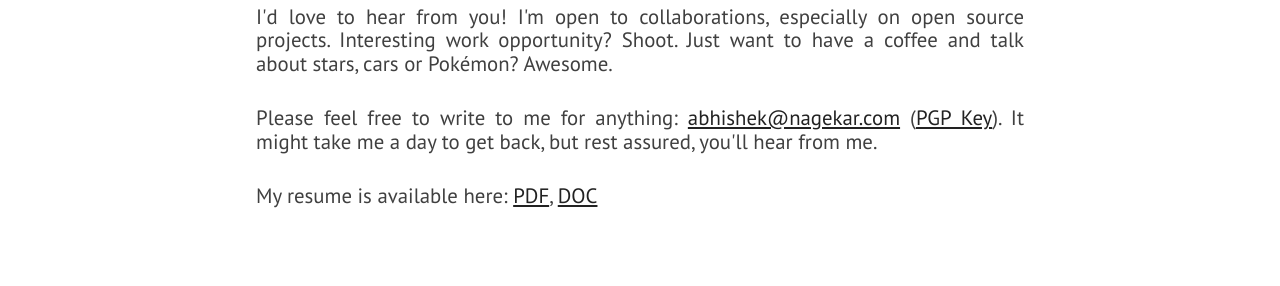
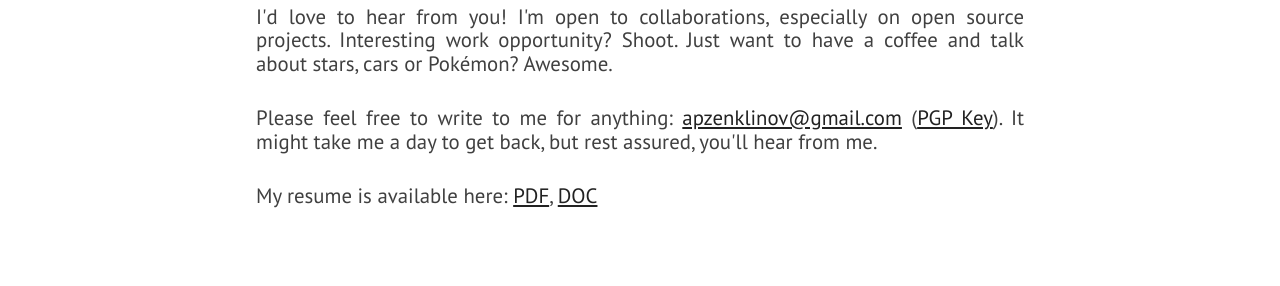
Before and after one commit to zenklinov/portfolio, a Jekyll site: the page built from index.html, in a window 1280 px wide and 900 px high, scrolled down 5081 px. Shown: the part 271-557 px from the top of the window. Built offline with Jekyll 4.4.1, drawn with Linux system fonts in a browser that asks for light colours; nearby versions of some CDN libraries.

Commit message:
Update _config.yml

```diff
--- a/_config.yml
+++ b/_config.yml
@@ -8,7 +8,7 @@ exclude: [vendor/ruby]
 
 # Personalization
 github_username: zenklinov
-email: abhishek@nagekar.com
+email: apzenklinov@gmail.com
 linkedin_username: zenklinov
 instagram_username: zenklinov
 
```
